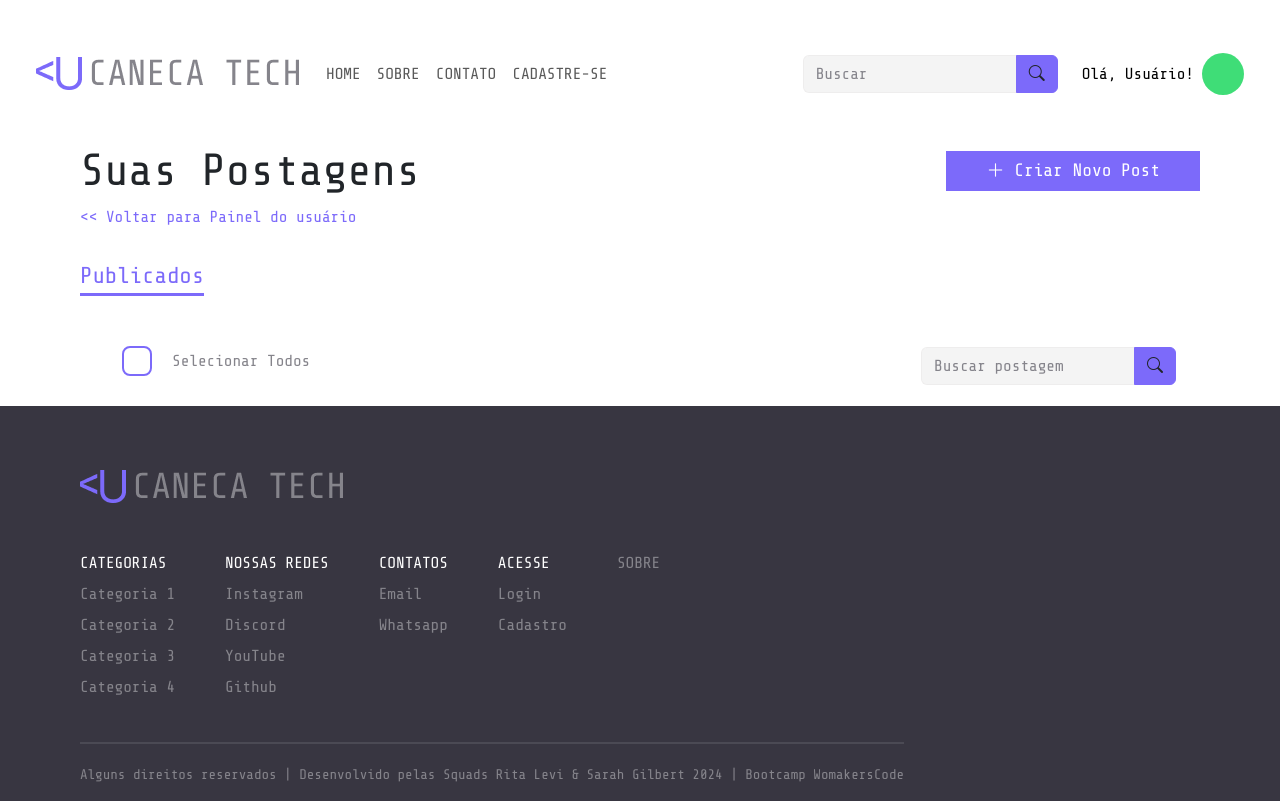
After one commit to karenribeiro7/Final_Project_Blog, a Django app: template templates/galeria/zeropostagens.html in a window 1280 px wide. The commit adds this page. Run offline with Django 5.2, Linux system fonts and the light colour scheme; the template is opened without the code that fills it, so the values that code supplies are empty.

Commit message:
finalizando painel do usuario

```diff
--- /dev/null
+++ b/templates/galeria/zeropostagens.html
@@ -0,0 +1,50 @@
+{% extends 'galeria/base.html' %}
+{% load static %}
+{% block title %}Área do Usuário - Suas Postagens{% endblock %}
+
+{% block login %}
+<div class="cabecalho_usuario">
+    <a href="#" class="font-titulos media-desktop">Olá, Usuário<!-- {{ usuario.nome }}-->!</a>
+    <a href="#" class="nav-link font-titulos media-mobile">OLÁ, USUÁRIO<!-- {{ usuario.nome }}-->! </a>
+    <div class="logo_usuario"></div>
+</div>
+{% endblock %}
+
+{% block content %}
+
+<main id="suas_postagens">
+    <div class="titulo_suas_postagens">
+        <span class="font-titulos-destaque">Suas Postagens</span>
+        <button class="botao-criar-post">
+            <i class="bi bi-plus-lg"></i> Criar Novo Post</button>
+    </div>
+    <p class="retornar_link"><< Voltar para Painel do usuário</p>
+
+    <div class="subtitulo_suas_postagens">
+        <p>Publicados</p>
+    </div>
+
+    <div class="pesquisa_suas_postagens">
+        <div class="checkbox_selecao">
+            <input type="checkbox" id="selecionar_todos">
+            <label for="selecionar_todos" class="botao-checkbox"><i class="bi bi-check2"></i></label>
+            <p>Selecionar Todos</p>
+        </div>
+        <div>
+            <form class="d-flex" role="search">
+                <div class="input-group">
+                    <input class="form-control barra_pesquisa font-titulos" type="search" placeholder="Buscar postagem"
+                        aria-label="Search">
+                    <button class="btn btn-outline-success-ctech font-titulos me-4" type="butt">
+                        <i class="bi bi-search"></i>
+                    </button>
+                </div>
+            </form>
+        </div>
+    </div>
+
+    <section class="zero_postagens">
+
+    </section>
+
+    {% endblock %}
```
Also changed, not shown: post/views.py (line endings or trailing spaces), templates/galeria/lista_postagens.html (added), templates/galeria/postagemdousuario.html (line endings or trailing spaces).
